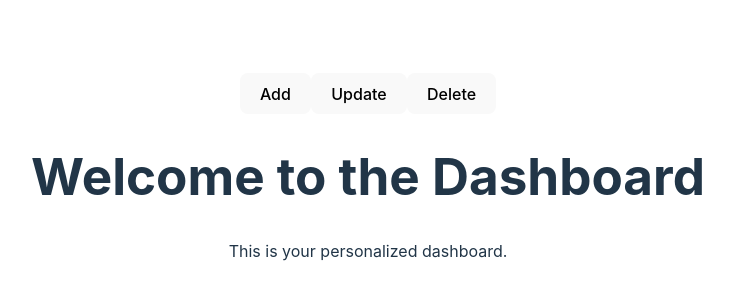
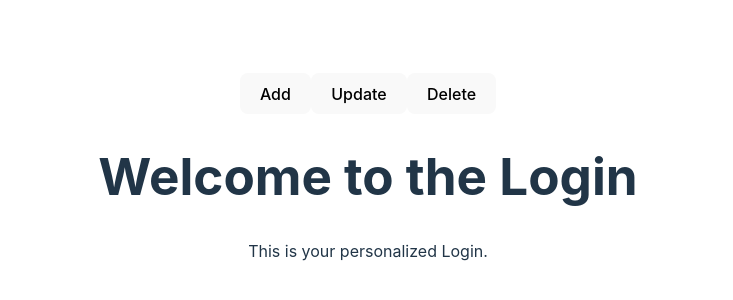
Before and after one commit to ApsaraWitharana/RAD--In-Class-Project, a React (Vite) app: page / in a window 1280 px wide. Shown: the part 224-524 px from the top of the page, without its empty margins (272-1005 px from the left). Built offline with nearby package versions, Linux system fonts and the light colour scheme.

Commit message:
update- done

```diff
--- a/src/component/Login.tsx
+++ b/src/component/Login.tsx
@@ -1,8 +1,8 @@
 export function Login() {
     return (
         <div>
-            <h1>Welcome to the Dashboard</h1>
-            <p>This is your personalized dashboard.</p>
+            <h1>Welcome to the Login</h1>
+            <p>This is your personalized Login.</p>
         </div>
     );
 }
```
